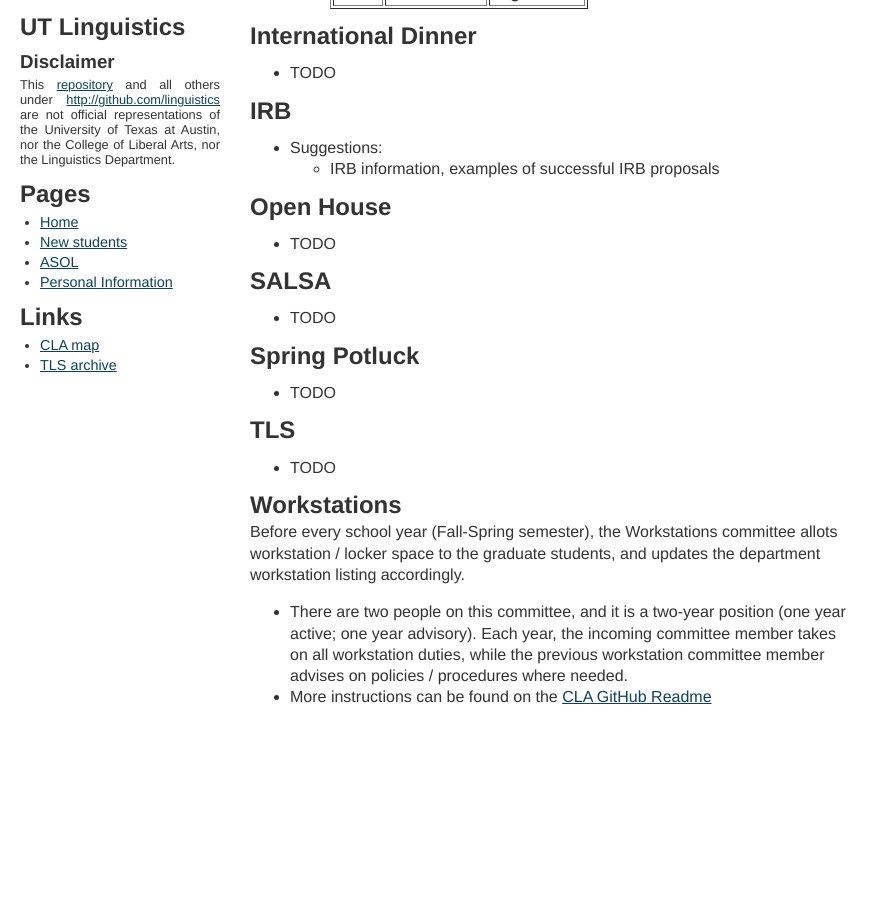
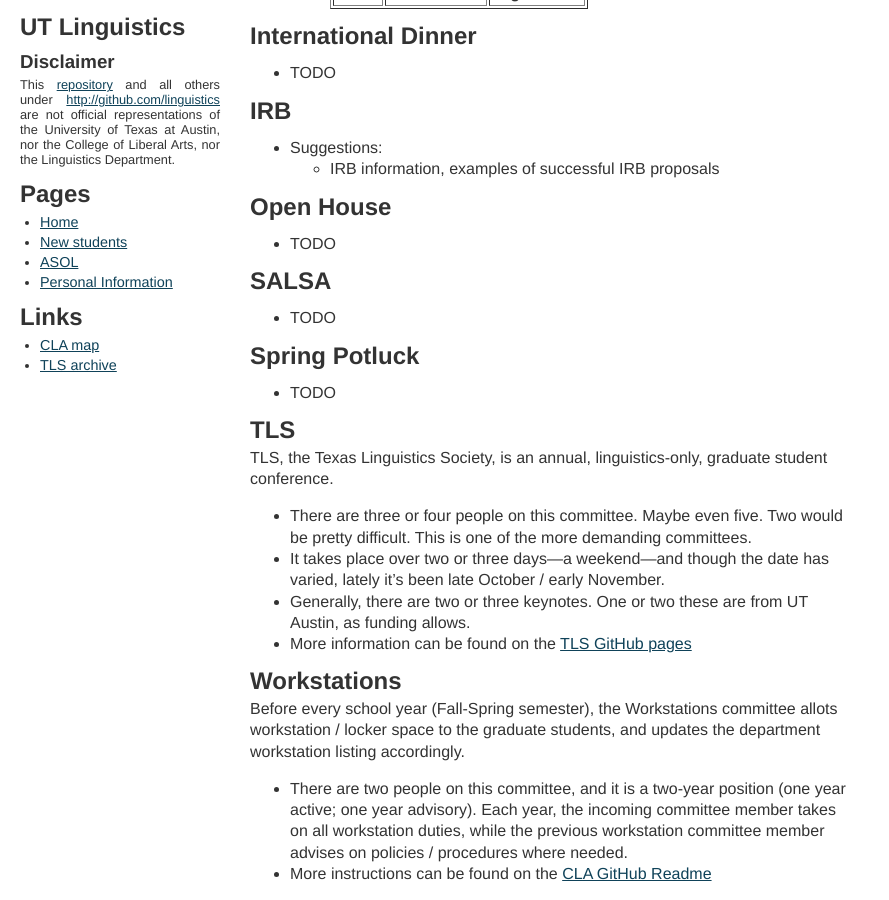
Before and after one commit to linguistics/linguistics.github.io, a Jekyll site: the page built from ASOL.md, in a window 1280 px wide and 900 px high, scrolled down 2279 px. Shown: the whole window, without its empty margins (0-889 px from the left). Built offline with Jekyll 4.4.1, drawn with Linux system fonts in a browser that asks for light colours; before the commit the page ends 3003 px from its top, so only the background shows below that.

Commit message:
Add synopsis of TLS to the ASOL page

```diff
--- a/ASOL.md
+++ b/ASOL.md
@@ -136,7 +136,12 @@ This Fall semester potluck is held on campus in the department's lounge, on one
 
 ## TLS
 
-* TODO
+TLS, the Texas Linguistics Society, is an annual, linguistics-only, graduate student conference.
+
+* There are three or four people on this committee. Maybe even five. Two would be pretty difficult. This is one of the more demanding committees.
+* It takes place over two or three days—a weekend—and though the date has varied, lately it's been late October / early November.
+* Generally, there are two or three keynotes. One or two these are from UT Austin, as funding allows.
+* More information can be found on the [TLS GitHub pages](https://github.com/linguistics/tls)
 
 
 ## Workstations
```
